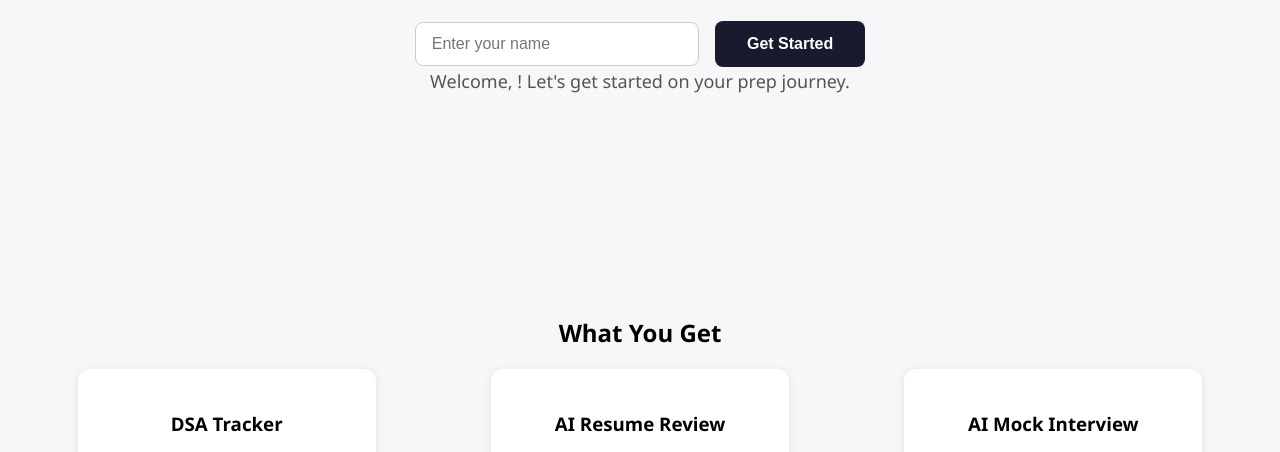
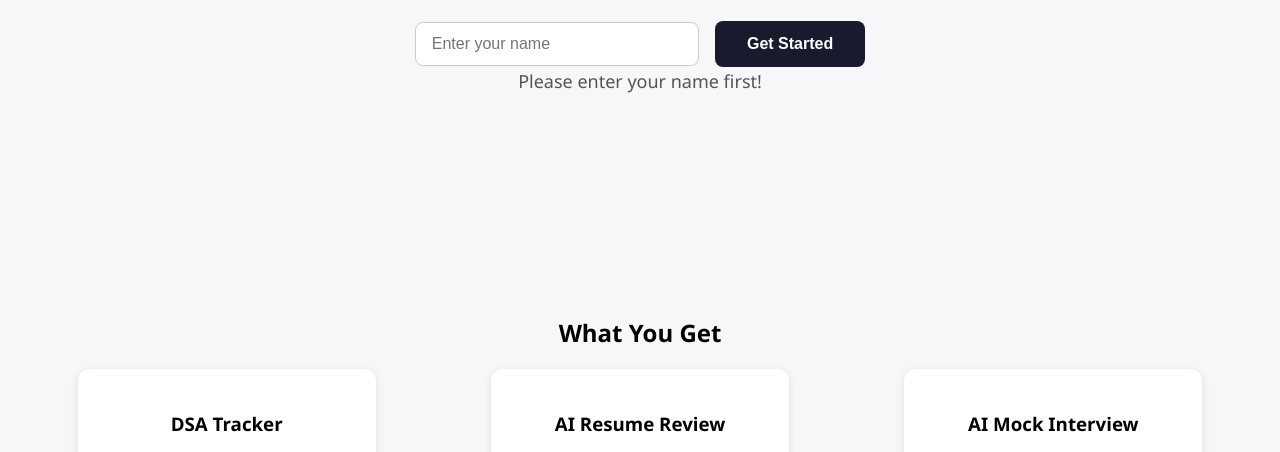
Before and after one commit to samadrita03-beep/ai-interview-prep, a plain HTML site: page index.html in a window 1280 px wide. Both pictures are taken after a click on the button "Get Started". Shown: the part 333-785 px from the top of the page. Drawn offline with Linux system fonts and the light colour scheme.

Commit message:
Add input validation to greeting function

```diff
--- a/index.html
+++ b/index.html
@@ -45,8 +45,13 @@
     </footer>
     <script>
         function greetUser() {
-             let name = document.getElementById("nameInput").value;
-             document.getElementById("statusMessage").textContent = "Welcome, " + name + "! Let's get started on your prep journey.";
+            let name = document.getElementById("nameInput").value;
+            if (name === "") {
+                document.getElementById("statusMessage").textContent = "Please enter your name first!";
+            }
+            else {
+                document.getElementById("statusMessage").textContent = "Welcome, " + name + "! Let's get started on your prep journey.";
+            }
         }
 
     </script>
```
